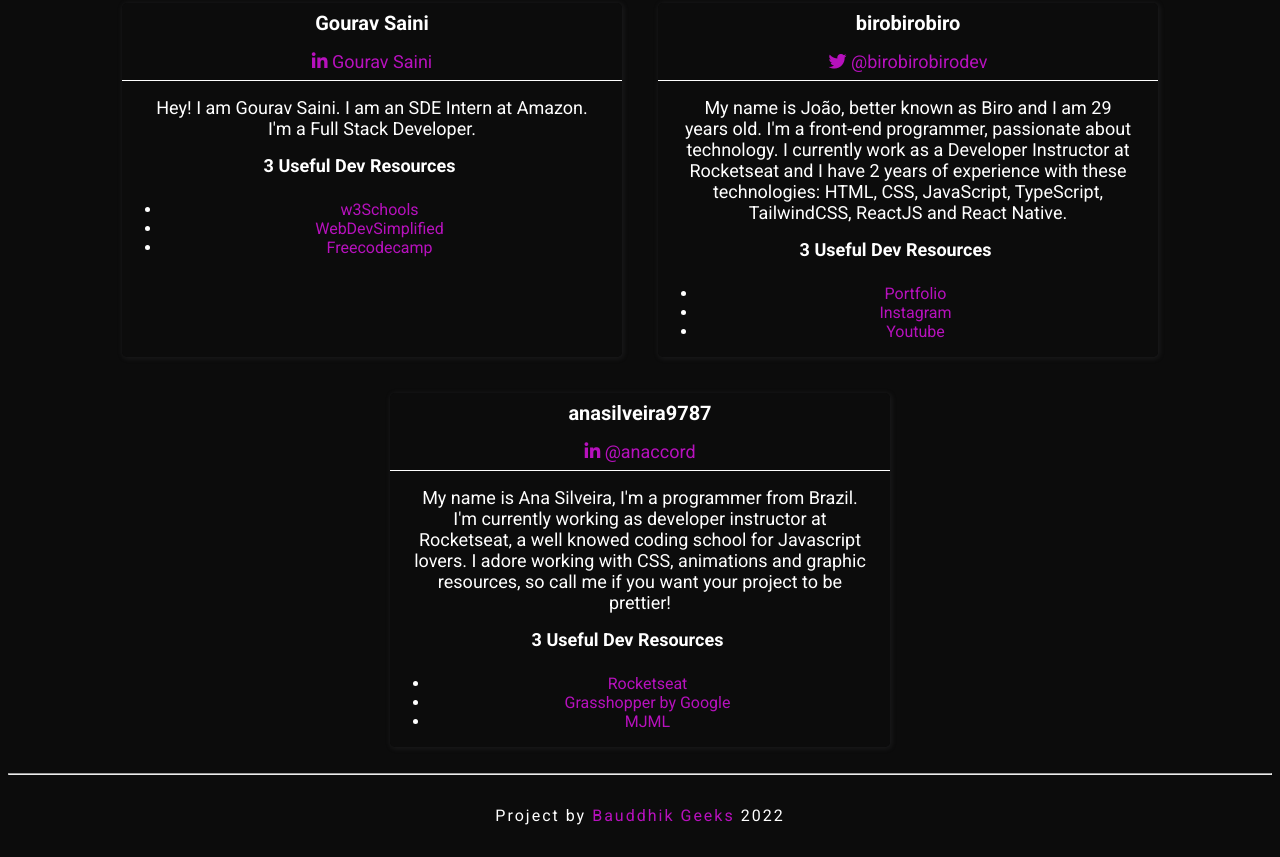
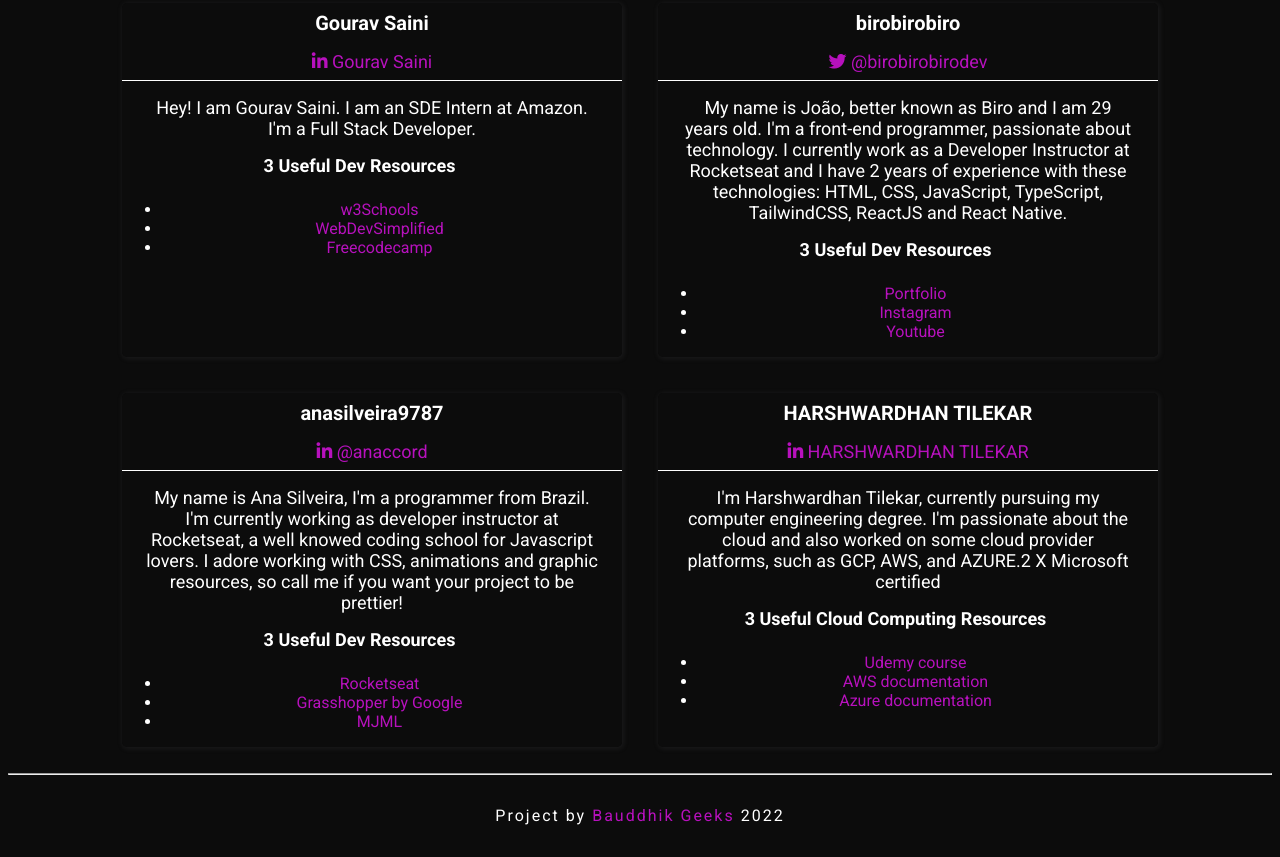
Before and after one commit to Bauddhik-Geeks/Resource-Finder, a plain HTML site: page index.html in a window 1280 px wide. Shown: the part 3657-4514 px from the top of the page. Drawn offline with nearby package versions, Linux system fonts and the light colour scheme.

Commit message:
Update index.html

```diff
--- a/index.html
+++ b/index.html
@@ -685,6 +685,42 @@
                     <!-- ________ anasilveira9787's card END ________  -->
 
 
+
+
+
+             <!--Harshwardhan's card-->
+
+             <div class="card">
+              <p class="name">HARSHWARDHAN TILEKAR</p>
+              <p class="contact">
+                  <i class="fab fa-linkedin-in"></i>
+                  <a href="https://www.linkedin.com/in/harshwardhan-tilekar-1a0794212/" target="_blank">HARSHWARDHAN TILEKAR</a>
+              </p>
+              <p class="about">I'm Harshwardhan Tilekar, currently pursuing my computer engineering degree.
+I'm passionate about the cloud and also worked on some cloud provider platforms, such as GCP, AWS, and AZURE.2 X Microsoft certified</p>
+              <div class="resources">
+                  <p>3 Useful Cloud Computing Resources</p>
+                  <ul>
+                      <li>
+                          <a href="https://www.udemy.com/user/stephane-maarek/" target="_blank" title="First Resource">Udemy course</a>
+                      </li>
+                      <li>
+                          <a href="https://aws.amazon.com/what-is-cloud-computing/" target="_blank" title="Second Resource">AWS documentation</a>
+                      </li>
+                      <li>
+                          <a href="https://learn.microsoft.com/en-us/azure/?product=popular" target="_blank" title="Third resource">Azure documentation</a>
+                      </li>
+                  </ul>
+              </div>
+          </div>
+
+          <!--Harshwardhan's card End-->
+
+
+
+
+
+
             <!--contributor card end-->
 
             <!-- <<<<< Do not change anything below this line >>>>> -->
```
